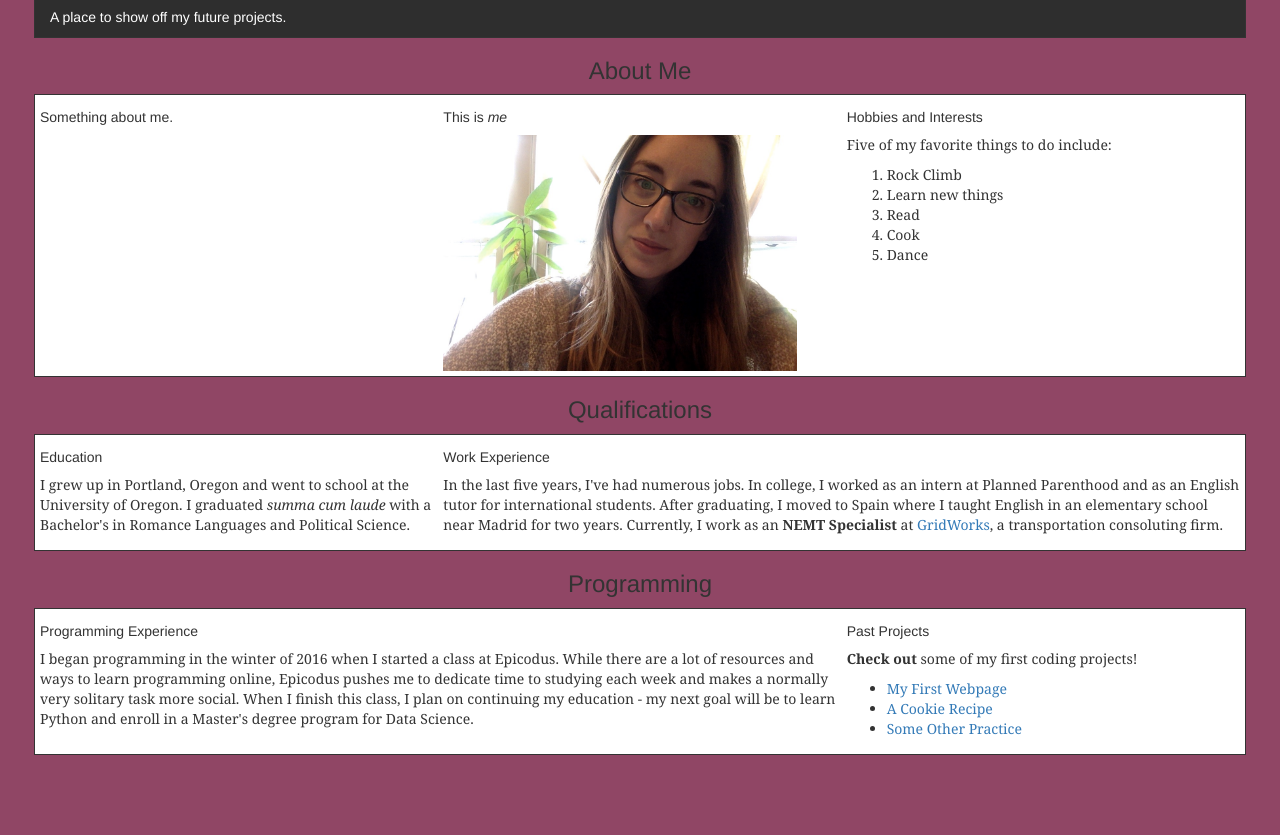
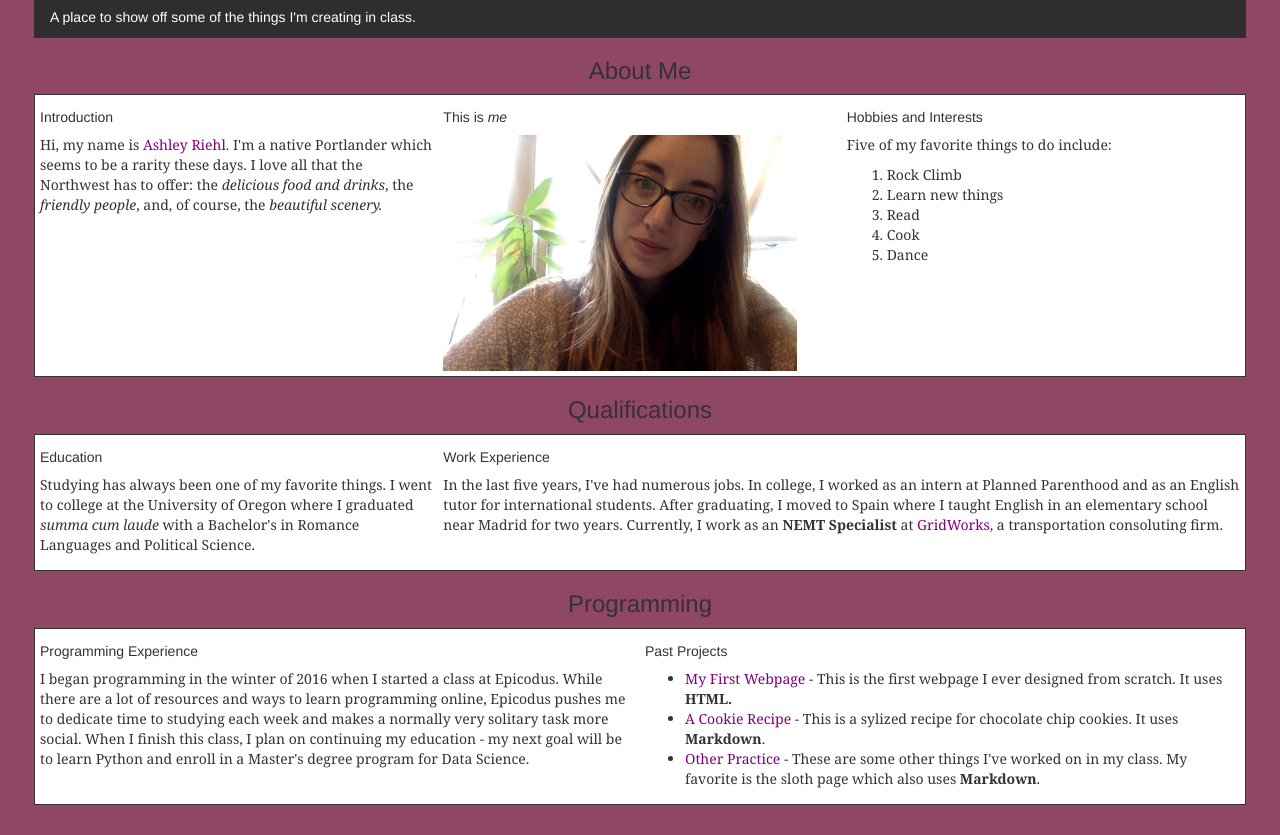
Before and after one commit to capriciash/Portfolio_Page, a plain HTML site: page index.html in a window 1280 px wide. Shown: the part 94-929 px from the top of the page. Before the commit the page ends 879 px from the top, so only its background shows below. Drawn offline with Linux system fonts and the light colour scheme.

Commit message:
Complete and format text

```diff
--- a/css/styles.css
+++ b/css/styles.css
@@ -23,21 +23,35 @@ h3 {
   background-color: #2E2E2E;
 
 }
+
 p.info, ol, ul {
   font-family: georgia
 }
 
-.col-md-4, .col-md-8 {
+.col-md-4, .col-md-5, .col-md-6, .col-md-7, .col-md-8 {
   padding: 5px
+}
+
+.language {
+  font-weight: bold;
+}
+
+.important {
+  font-style: italic;
+}
+
+a {
+  color: purple;
 }
 
 img {
   height: auto;
   width: 90%;
 }
+
 .row {
   border-style: solid;
-  border-color: solid green;
+  border-color: solid black;
   border-width: 1px;
   margin: 4px;
   background-color: white;
--- a/index.html
+++ b/index.html
@@ -9,15 +9,15 @@
     <div class="row" id="banner">
       <div class="col-md-11">
         <h1 class="header">Ashley's Programming Portfolio</h1>
-        <p class="header">A place to show off my future projects.</p>
+        <p class="header">A place to show off some of the things I'm creating in class.</p>
       </div>
     </div>
 
     <h3>About Me</h3>
     <div class="row">
       <div class="col-md-4">
-        <h5>Something about me.</h5>
-        <p class="info"></p>
+        <h5>Introduction</h5>
+        <p class="info">Hi, my name is <a href="https://www.linkedin.com/in/ashley-riehl-24b72696?trk=hp-identity-name">Ashley Riehl.</a> I'm a native Portlander which seems to be a rarity these days.  I love all that the Northwest has to offer: the <span class="important">delicious food and drinks</span>, the <span class="important">friendly people</span>, and, of course, the <span class="important">beautiful scenery.</span>  </p>
       </div>
       <div class="col-md-4">
         <h5>This is <em>me</em></h5>
@@ -40,7 +40,7 @@
     <div class="row">
       <div class="col-md-4">
         <h5>Education</h5>
-        <p class="info">I grew up in Portland, Oregon and went to school at the University of Oregon.  I graduated <em>summa cum laude</em> with a Bachelor's in Romance Languages and Political Science.</p>
+        <p class="info">Studying has always been one of my favorite things.  I went to college at the University of Oregon where I graduated <em>summa cum laude</em> with a Bachelor's in Romance Languages and Political Science.</p>
       </div>
       <div class="col-md-8">
         <h5>Work Experience</h5>
@@ -50,17 +50,16 @@
 
     <h3>Programming</h3>
     <div class="row">
-      <div class="col-md-8">
+      <div class="col-md-6">
         <h5>Programming Experience</h5>
-        <p class="info">I began programming in the winter of 2016 when I started a class at Epicodus.  While there are a lot of resources and ways to learn programming online, Epicodus pushes me to dedicate time to studying each week and makes a normally very solitary task more social. When I finish this class, I plan on continuing my education - my next goal will be to learn Python and enroll in a Master's degree program for Data Science.</p>
+        <p class="info">I began programming in the winter of 2016 when I started a class at Epicodus.  While there are a lot of resources and ways to learn programming online, Epicodus pushes me to dedicate time to studying each week and makes a normally very solitary task more social. When I finish this class, I plan on continuing my education - my next goal will be to learn <span class="goal">Python</span> and enroll in a Master's degree program for <span class="goal">Data Science.</span></p>
       </div>
-      <div class="col-md-4">
+      <div class="col-md-6">
         <h5>Past Projects</h5>
-        <p class="info"><strong>Check out</strong> some of my first coding projects!
         <ul>
-          <li><a href="https://github.com/capriciash/my-first-webpage.git">My First Webpage</a></li>
-          <li><a href="https://github.com/capriciash/cookie-recipe.git">A Cookie Recipe</a></li>
-          <li><a href="https://github.com/capriciash/epicodus-practice.git">Some Other Practice</a></li>
+          <li><a href="https://github.com/capriciash/my-first-webpage.git">My First Webpage</a> - This is the first webpage I ever designed from scratch.  It uses <span class="language">HTML.</span></li>
+          <li><a href="https://github.com/capriciash/cookie-recipe.git">A Cookie Recipe</a> - This is a sylized recipe for chocolate chip cookies.  It uses <span class="language">Markdown</span>.</li>
+          <li><a href="https://github.com/capriciash/epicodus-practice.git"> Other Practice</a> - These are some other things I've worked on in my class.  My favorite is the sloth page which also uses <span class="language">Markdown</span>.</li>
         </ul>
       </div>
     </div>
```
